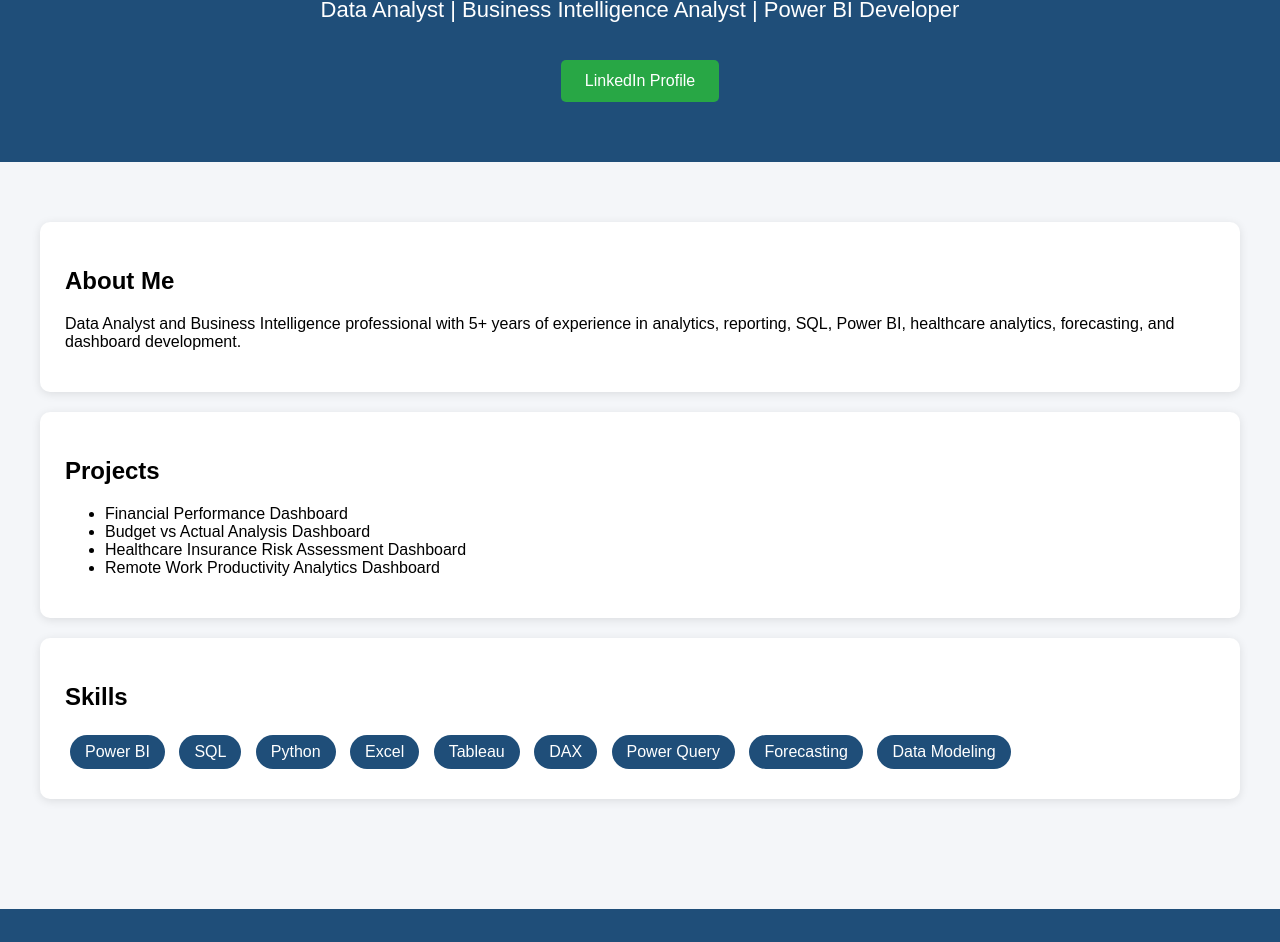
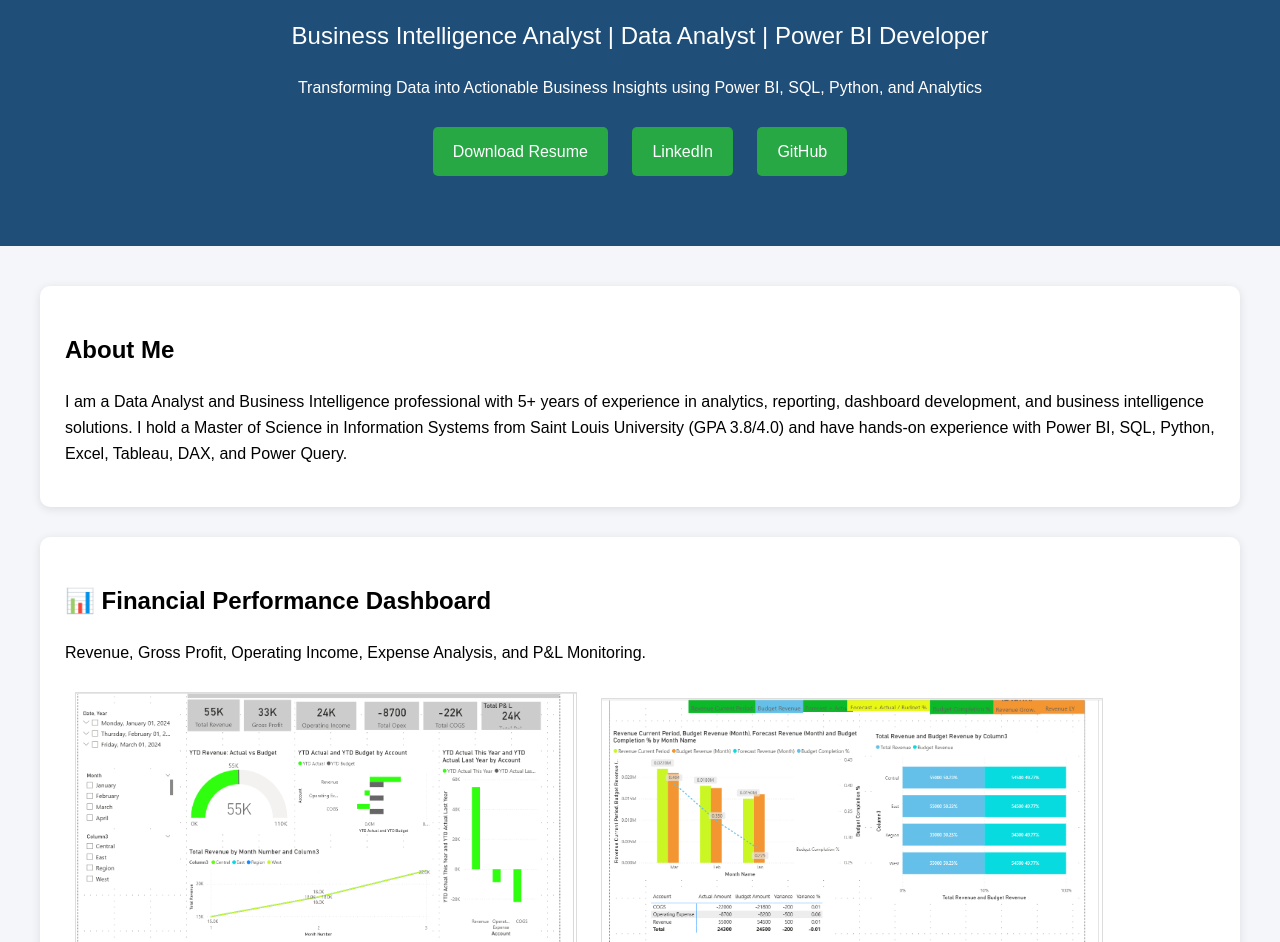
Before and after one commit to manasapaleru28-crypto/manasa-portfolio, a plain HTML site: page index.html in a window 1280 px wide. Shown: the part 140-1082 px from the top of the page. Drawn offline with Linux system fonts and the light colour scheme.

Commit message:
Update index.html

```diff
--- a/index.html
+++ b/index.html
@@ -4,19 +4,19 @@
 <title>Manasa Paleru Portfolio</title>
 
 <style>
-
 body{
-font-family: Arial, sans-serif;
+font-family:Arial,sans-serif;
 margin:0;
 padding:0;
 background:#f4f6f9;
+line-height:1.6;
 }
 
 header{
 background:#1f4e79;
 color:white;
-padding:60px;
 text-align:center;
+padding:60px 20px;
 }
 
 header h1{
@@ -24,41 +24,48 @@ margin:0;
 font-size:48px;
 }
 
-header p{
-font-size:22px;
+header h2{
+font-weight:normal;
 }
 
 .btn{
 display:inline-block;
-padding:12px 24px;
 background:#28a745;
 color:white;
+padding:12px 20px;
+margin:10px;
 text-decoration:none;
 border-radius:5px;
-margin-top:15px;
 }
 
 section{
-padding:40px;
 max-width:1200px;
 margin:auto;
+padding:40px 20px;
 }
 
 .card{
 background:white;
 padding:25px;
-margin:20px 0;
+margin-bottom:30px;
 border-radius:10px;
-box-shadow:0 2px 10px rgba(0,0,0,.1);
+box-shadow:0 2px 10px rgba(0,0,0,0.1);
+}
+
+.project img{
+width:100%;
+max-width:500px;
+margin:10px;
+border:1px solid #ddd;
 }
 
 .skills span{
+display:inline-block;
 background:#1f4e79;
 color:white;
 padding:8px 15px;
+margin:5px;
 border-radius:20px;
-display:inline-block;
-margin:5px;
 }
 
 footer{
@@ -66,9 +73,7 @@ background:#1f4e79;
 color:white;
 text-align:center;
 padding:20px;
-margin-top:50px;
 }
-
 </style>
 
 </head>
@@ -79,16 +84,31 @@ margin-top:50px;
 
 <h1>Manasa Paleru</h1>
 
+<h2>
+Business Intelligence Analyst |
+Data Analyst |
+Power BI Developer
+</h2>
+
 <p>
-Data Analyst |
-Business Intelligence Analyst |
-Power BI Developer
+Transforming Data into Actionable Business Insights using
+Power BI, SQL, Python, and Analytics
 </p>
+
+<a class="btn" href="Manasa_Resume.pdf" target="_blank">
+Download Resume
+</a>
 
 <a class="btn"
 href="https://www.linkedin.com/in/manasa-chowdary-1998p28/"
 target="_blank">
-LinkedIn Profile
+LinkedIn
+</a>
+
+<a class="btn"
+href="https://github.com/manasapaleru28-crypto"
+target="_blank">
+GitHub
 </a>
 
 </header>
@@ -100,58 +120,102 @@ LinkedIn Profile
 <h2>About Me</h2>
 
 <p>
-Data Analyst and Business Intelligence professional with 5+ years of experience in analytics, reporting, SQL, Power BI, healthcare analytics, forecasting, and dashboard development.
+I am a Data Analyst and Business Intelligence professional with 5+ years of experience in analytics, reporting, dashboard development, and business intelligence solutions.
+
+I hold a Master of Science in Information Systems from Saint Louis University (GPA 3.8/4.0) and have hands-on experience with Power BI, SQL, Python, Excel, Tableau, DAX, and Power Query.
+</p>
+
+</div>
+
+<div class="card project">
+
+<h2>📊 Financial Performance Dashboard</h2>
+
+<p>
+Revenue, Gross Profit, Operating Income, Expense Analysis, and P&L Monitoring.
+</p>
+
+<img src="FD-1.png">
+<img src="FD-2.png">
+
+</div>
+
+<div class="card project">
+
+<h2>🏥 Healthcare Insurance Risk Assessment</h2>
+
+<p>
+Chronic Disease Cost Analysis, Healthcare Cost Forecasting, Risk Segmentation, and Insurance Analytics.
+</p>
+
+<img src="HC1.png">
+<img src="HC2.png">
+<img src="HC3.png">
+<img src="HC4.png">
+
+</div>
+
+<div class="card project">
+
+<h2>🏠 Remote Work Productivity Analytics</h2>
+
+<p>
+Employee Productivity, Satisfaction, Work-Life Balance, and Workforce Analytics.
+</p>
+
+<img src="RW2.png">
+<img src="RW3.png">
+<img src="RW4.png">
+
+</div>
+
+<div class="card skills">
+
+<h2>Technical Skills</h2>
+
+<span>Power BI</span>
+<span>SQL</span>
+<span>Python</span>
+<span>Excel</span>
+<span>Tableau</span>
+<span>DAX</span>
+<span>Power Query</span>
+<span>Forecasting</span>
+<span>Data Modeling</span>
+<span>Business Intelligence</span>
+<span>Healthcare Analytics</span>
+
+</div>
+
+<div class="card">
+
+<h2>Education</h2>
+
+<p>
+Master of Science in Information Systems<br>
+Saint Louis University<br>
+GPA: 3.8/4.0
 </p>
 
 </div>
 
 <div class="card">
 
-<h2>Projects</h2>
+<h2>Contact</h2>
 
-<ul>
+<p>
+📧 manasa.paleru28@gmail.com
+</p>
 
-<li>
-Financial Performance Dashboard
-</li>
+<p>
+LinkedIn:
+https://www.linkedin.com/in/manasa-chowdary-1998p28/
+</p>
 
-<li>
-Budget vs Actual Analysis Dashboard
-</li>
-
-<li>
-Healthcare Insurance Risk Assessment Dashboard
-</li>
-
-<li>
-Remote Work Productivity Analytics Dashboard
-</li>
-
-</ul>
-
-</div>
-
-<div class="card skills">
-
-<h2>Skills</h2>
-
-<span>Power BI</span>
-
-<span>SQL</span>
-
-<span>Python</span>
-
-<span>Excel</span>
-
-<span>Tableau</span>
-
-<span>DAX</span>
-
-<span>Power Query</span>
-
-<span>Forecasting</span>
-
-<span>Data Modeling</span>
+<p>
+GitHub:
+https://github.com/manasapaleru28-crypto
+</p>
 
 </div>
 
```
